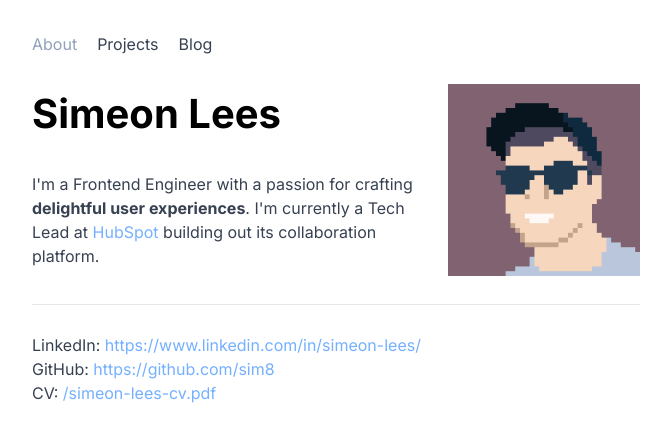
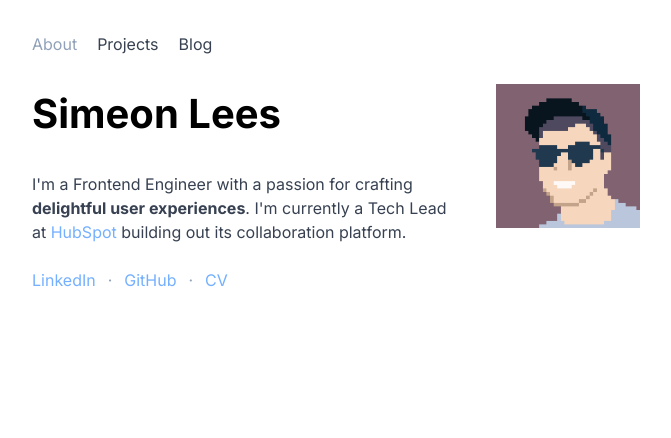
Before and after one commit to sim8/simeonlees.com, a Next.js app: page / in a window 1280 px wide. Shown: the top 438 px of the page, without its empty margins (304-975 px from the left). Built offline with nearby package versions, Linux system fonts and the light colour scheme.

Commit message:
Refine About layout with smaller portrait and compact links

```diff
--- a/pages/index.tsx
+++ b/pages/index.tsx
@@ -9,14 +9,12 @@ const links = [
   {
     title: 'LinkedIn',
     href: 'https://www.linkedin.com/in/simeon-lees/',
-    linkText: 'https://www.linkedin.com/in/simeon-lees/',
   },
   {
     title: 'GitHub',
     href: 'https://github.com/sim8',
-    linkText: 'https://github.com/sim8',
   },
-  { title: 'CV', href: '/simeon-lees-cv.pdf', linkText: '/simeon-lees-cv.pdf' },
+  { title: 'CV', href: '/simeon-lees-cv.pdf' },
 ];
 
 export default function Index() {
@@ -43,6 +41,20 @@ export default function Index() {
                 </a>{' '}
                 building out its collaboration platform.
               </p>
+              <ul className="unstyled mt-6 flex flex-wrap items-center gap-x-3 gap-y-2">
+                {links.map((link, index) => (
+                  <li key={link.href} className="flex items-center gap-3">
+                    {index > 0 && (
+                      <span aria-hidden="true" className="text-slate-400">
+                        ·
+                      </span>
+                    )}
+                    <a href={link.href} className="text-blue hover:underline">
+                      {link.title}
+                    </a>
+                  </li>
+                ))}
+              </ul>
             </div>
             <Image
               src="/images/simeon-lees.png"
@@ -50,21 +62,9 @@ export default function Index() {
               width={400}
               height={400}
               priority
-              className="h-40 w-40 shrink-0 object-cover sm:mt-5 sm:h-48 sm:w-48"
+              sizes="144px"
+              className="h-36 w-36 shrink-0 object-cover sm:mt-5"
             />
-          </section>
-          <hr className="my-7" />
-          <section>
-            <ul className="unstyled">
-              {links.map((link) => (
-                <li key={link.href}>
-                  {link.title}:{' '}
-                  <a href={link.href} className="text-blue hover:underline">
-                    {link.linkText}
-                  </a>
-                </li>
-              ))}
-            </ul>
           </section>
         </Container>
       </Layout>
```
